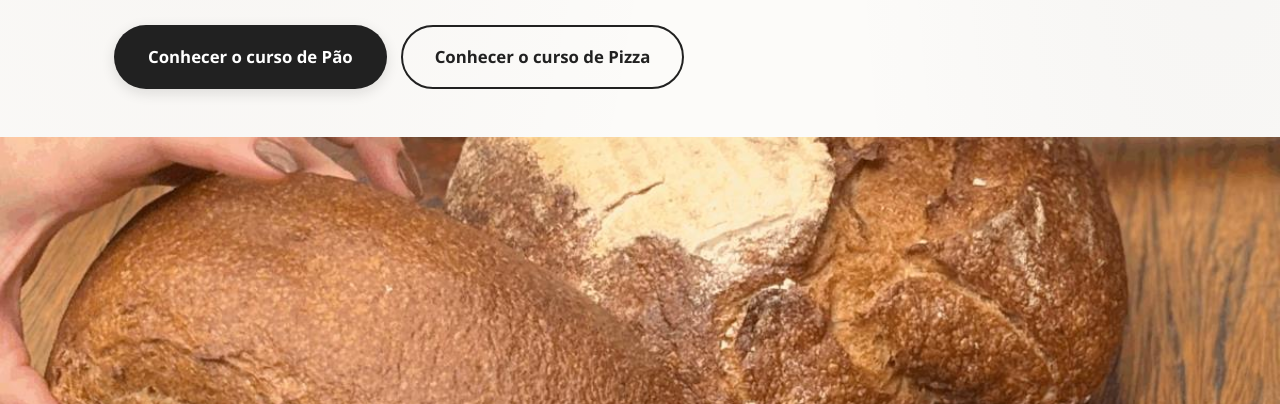
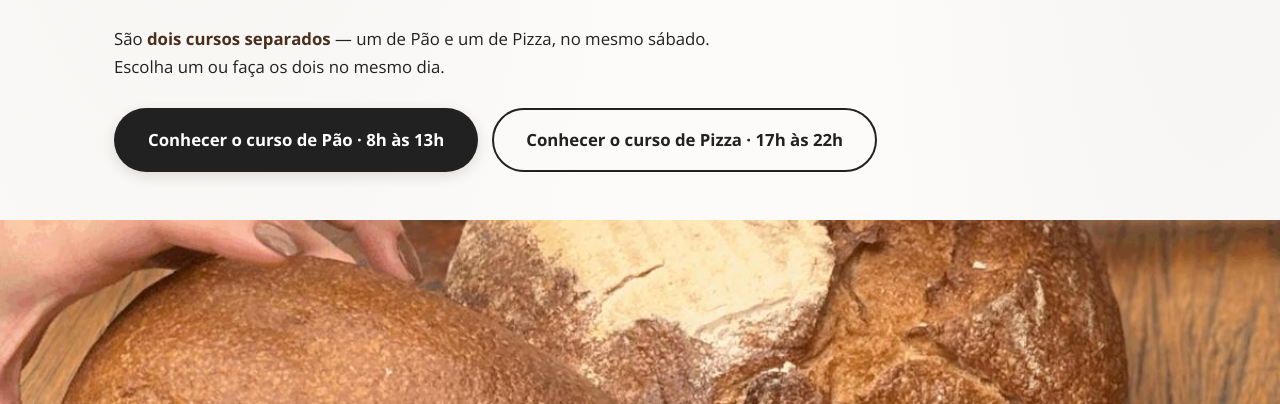
Before and after one commit to ferrarijonas/paodeverdade, a plain HTML site: page index.html in a window 1280 px wide. Shown: the part 396-800 px from the top of the page. Drawn offline with nearby package versions, Linux system fonts and the light colour scheme; a web font is replaced by a local one.

Commit message:
Home: esclarece que são dois cursos separados (hero + horários nos botões)

```diff
--- a/assets/css/style.css
+++ b/assets/css/style.css
@@ -140,6 +140,14 @@ a:hover { color: var(--cta-dark); }
   max-width: 34em;
   margin-bottom: 28px;
 }
+
+.hero .hero-note {
+  color: var(--text);
+  font-size: 1.05rem;
+  max-width: 36em;
+  margin: 0 0 26px;
+}
+.hero .hero-note strong { color: var(--accent); }
 
 /* Faixa de imagem full-width abaixo do texto do hero */
 .hero-band {
--- a/index.html
+++ b/index.html
@@ -40,9 +40,10 @@
         <span class="kicker left">Forneria artesanal · Uberlândia</span>
         <h1>Quer aprender a fazer <em>Pão</em> de fermentação natural e <em>Pizza Artesanal</em>?</h1>
         <p class="lead">Receitas que atravessam milênios, gerações, famílias, de mãos em mãos — e agora é a sua vez de continuar essa história.</p>
+        <p class="hero-note">São <strong>dois cursos separados</strong> — um de Pão e um de Pizza, no mesmo sábado. Escolha um ou faça os dois no mesmo dia.</p>
         <div class="btn-group">
-          <a class="btn btn-primary btn-lg" href="curso-pao.html">Conhecer o curso de Pão</a>
-          <a class="btn btn-outline btn-lg" href="curso-pizza.html">Conhecer o curso de Pizza</a>
+          <a class="btn btn-primary btn-lg" href="curso-pao.html">Conhecer o curso de Pão · 8h às 13h</a>
+          <a class="btn btn-outline btn-lg" href="curso-pizza.html">Conhecer o curso de Pizza · 17h às 22h</a>
         </div>
       </div>
     </section>
```
